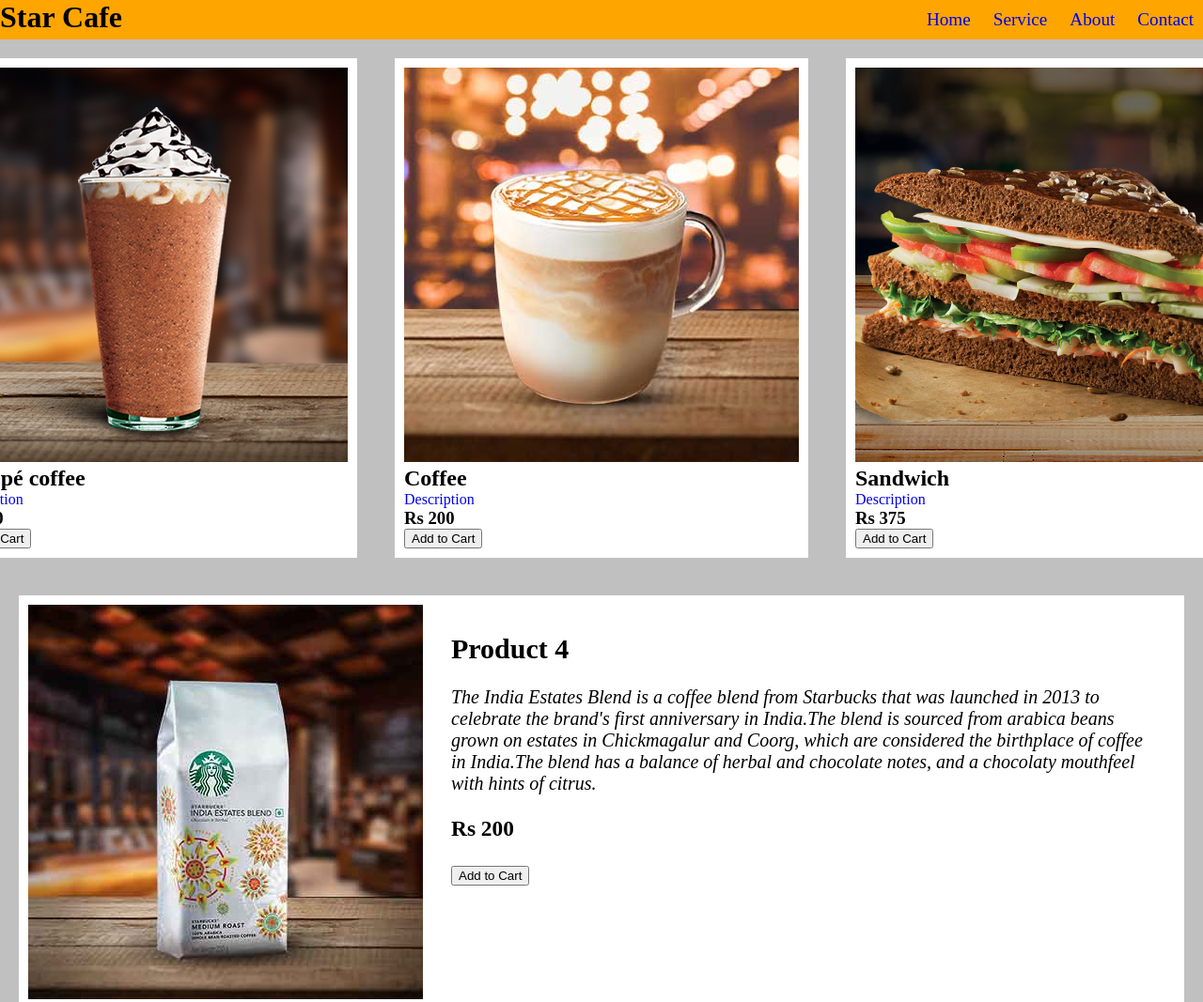
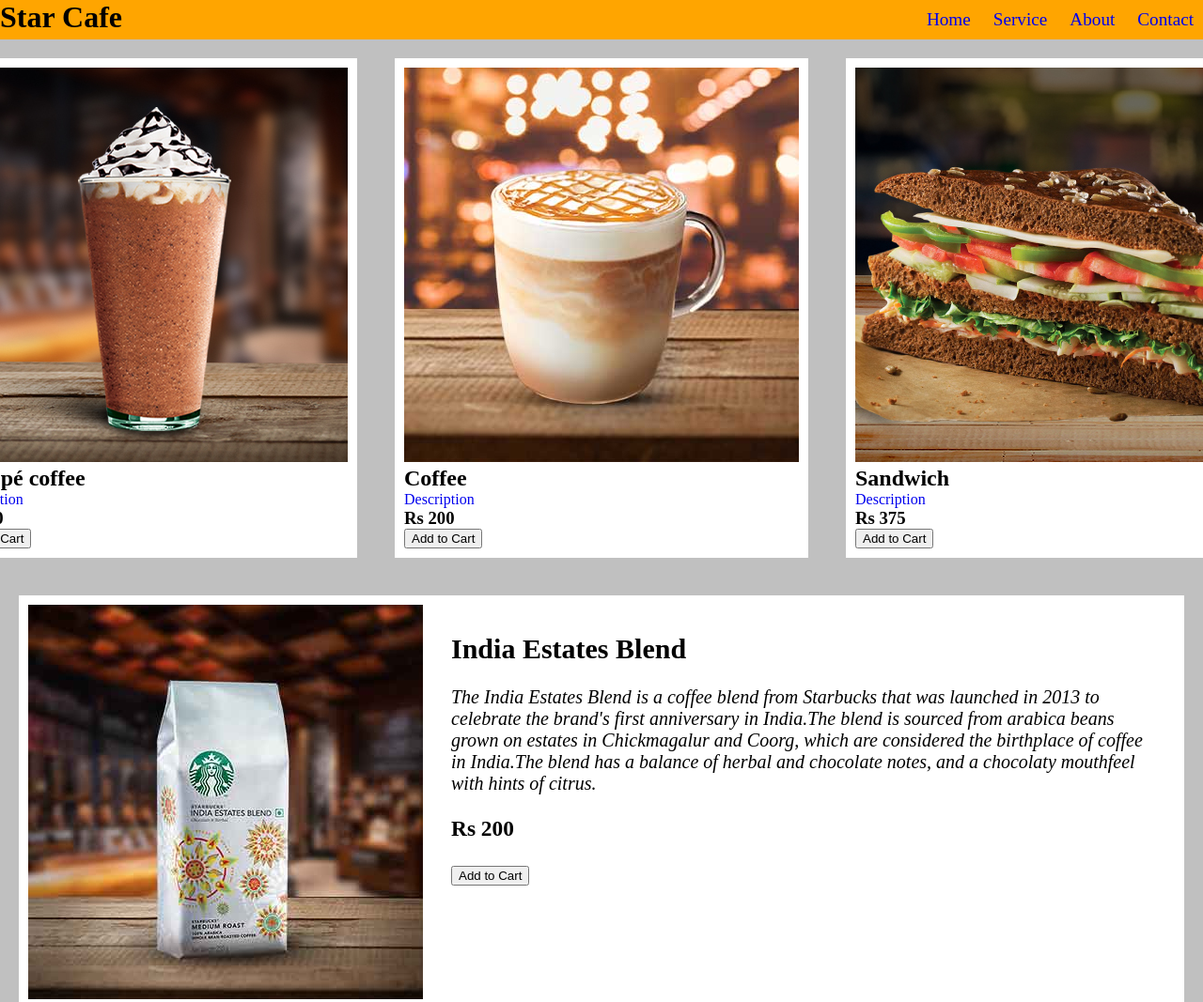
Before and after one commit to Nithika05/online-store2, a plain HTML site: page assets/index.html in a window 1280 px wide. Shown: the top 1067 px of the page at 94% size. Drawn offline with Linux system fonts and the light colour scheme; files whose address does not match are found by name.

Commit message:
commit change

```diff
--- a/assets/index.html
+++ b/assets/index.html
@@ -49,7 +49,7 @@
         <div class="box2">
             <img src="C:\Users\bobbi\Desktop\online-store\assets\images\5.png" />
             <div class="box">
-                <h2>Product 4</h2><br>
+                <h2>India Estates Blend</h2><br>
                 <p><i>The India Estates Blend is a coffee blend from Starbucks that was launched in 2013 to celebrate the brand's first anniversary in India.The blend is sourced from arabica beans grown on estates in Chickmagalur and Coorg, which are considered the birthplace of coffee in India.The blend has a balance of herbal and chocolate notes, and a chocolaty mouthfeel with hints of citrus.</i></p><br>
                 <h3>Rs 200</h3><br>
                 <button>Add to Cart</button>
```
